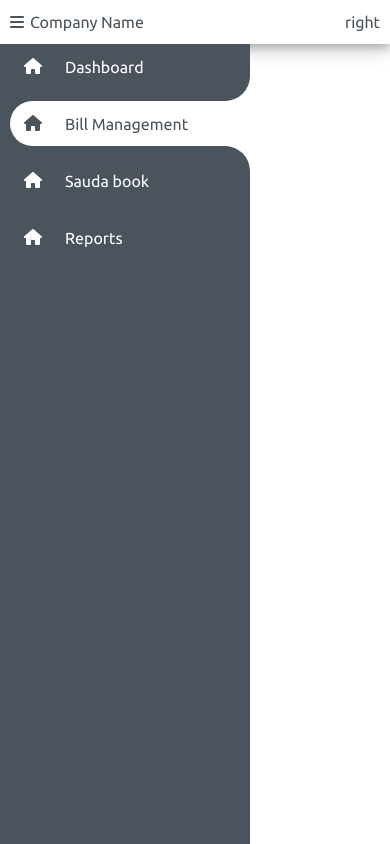
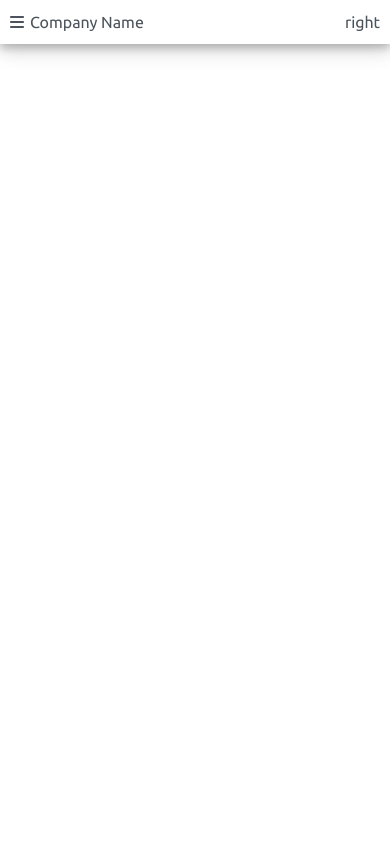
Before and after one commit to sumeet030990/react-dashboard, a React (Create React App) app: page / in a window 390 px wide. Built offline with nearby package versions, Linux system fonts and the light colour scheme.

Commit message:
added mobile responsive for sidebar

```diff
--- a/src/components/Sidebar/Sidebar.css
+++ b/src/components/Sidebar/Sidebar.css
@@ -1,35 +1,39 @@
-.navigation{
+.navigation {
   position: fixed;
   width: 250px;
   height: 100%;
   background-color: var(--dark-background);
   border-left: 10px solid var(--dark-background);
-  transition: 0.5s;
+  transition: 1.5s;
   overflow: hidden;
 }
 
-.active-container {
+.navigation.active-container {
   width: 66px;
- }
+}
 .navigation ul {
   width: 100%;
   padding-left: 0%;
 }
 
-.navigation ul li{
+.navigation ul li {
   position: relative;
   list-style: none;
   margin-bottom: 5%;
-  border-top-left-radius: 30px ;
-  border-bottom-left-radius: 30px ;
+  border-top-left-radius: 30px;
+  border-bottom-left-radius: 30px;
   width: 100%;
 }
-.navigation ul li:hover,
-.navigation ul .active
-{
+/* .navigation ul li:hover, */
+.navigation ul .active {
   background-color: var(--white);
 }
 
+.navigation ul li:hover:not(.active) {
+  width: 75%;
+  border-radius: 30px;
+  background-color: #717b84f7;
+}
 .navigation ul li a {
   color: var(--white);
   width: 100%;
@@ -37,14 +41,13 @@
   text-decoration: none;
 }
 
-.navigation ul li:hover a,
-.navigation ul .active a{
+/* .navigation ul li:hover a, */
+.navigation ul .active a {
   color: var(--dark-background);
 }
 
-.navigation ul li:hover a::before,
-.navigation ul .active a::before
-{
+/* .navigation ul li:hover a::before, */
+.navigation ul .active a::before {
   content: '';
   position: absolute;
   background: transparent;
@@ -56,7 +59,6 @@
   box-shadow: 35px 35px 0 10px var(--white);
 }
 
-.navigation ul li:hover a::after,
 .navigation ul .active a::after {
   content: '';
   position: absolute;
@@ -69,14 +71,14 @@
   box-shadow: 35px -35px 0 10px var(--white);
 }
 
-.icon{
+.icon {
   min-width: 45px;
   line-height: 45px;
   text-align: center;
 }
 
-.icon svg{
-  font-size: 1 rem;
+.icon svg {
+  font-size: 1rem;
 }
 
 .title {
@@ -84,3 +86,28 @@
   display: flex;
   align-items: center;
 }
+
+/* Mobile view */
+@media (max-width: 991px) {
+  .navigation {
+    left: -250px;
+  }
+
+  .navigation.active-container {
+    left: 0px;
+    width: 163px;
+  }
+
+  .icon {
+    min-width: 35px;
+    line-height: 40px;
+  }
+  .icon svg {
+    font-size: 14px;
+  }
+
+  .title {
+    padding: 0 0px;
+    font-size: var(--mobile-font-size);
+  }
+}
--- a/src/index.css
+++ b/src/index.css
@@ -10,7 +10,8 @@
   --blue: #287bff;
   --grey: #f5f5f5;
   --dark-background: #4b545c;
-  --white: #ffffff
+  --white: #ffffff;
+  --mobile-font-size: 12px;
 }
 
 body {
```
Also changed, not shown: src/components/Navbar/Navbar.css (line endings or trailing spaces).
